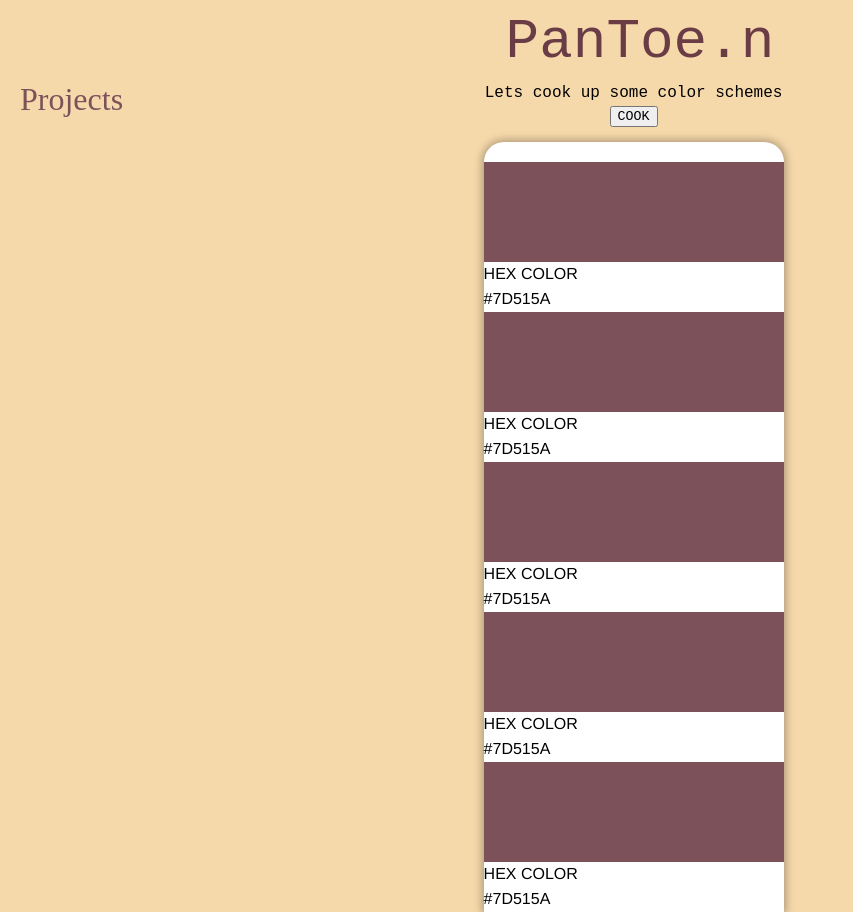
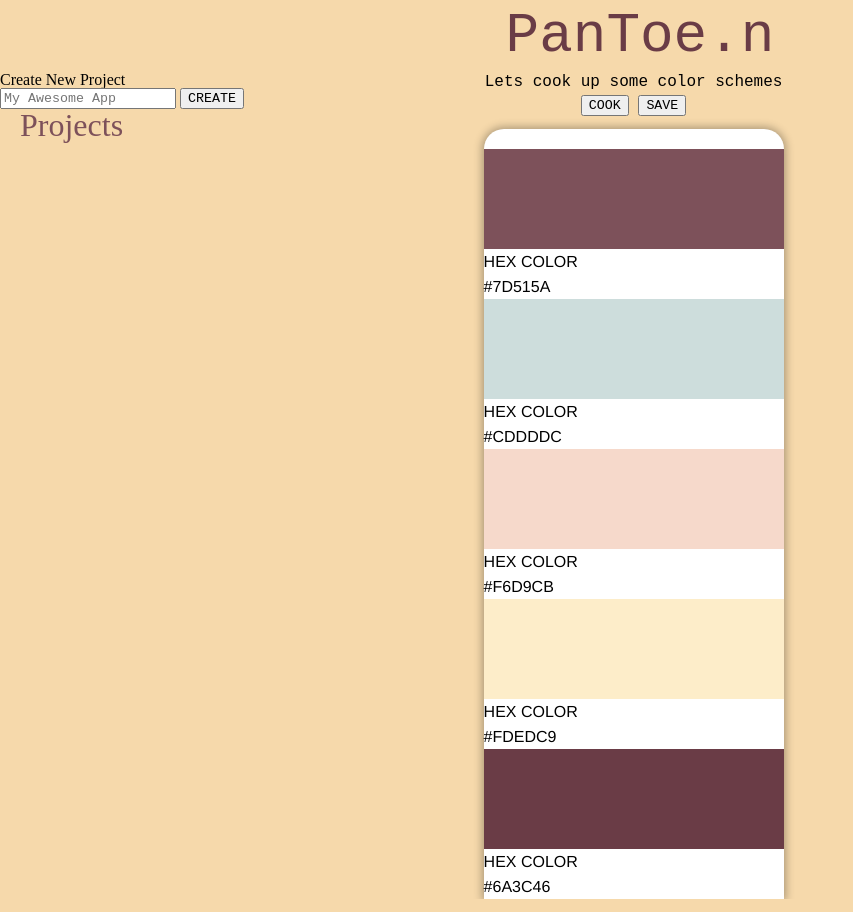
Before and after one commit to flevenson/pantoen, a website: page public/index.html in a window 1280 px wide. Shown: the whole page, without its empty margins (0-853 px from the left). Drawn offline with Linux system fonts and the light colour scheme; a web font is replaced by a local one.

Commit message:
Set up basic HTML for project submission

```diff
--- a/public/css/styles.css
+++ b/public/css/styles.css
@@ -8,7 +8,7 @@ body {
   background-color: #F6D9AB;
   display: grid;
   grid-template-columns: 33% 33% 33%;
-  grid-template-rows:  83px 1fr;
+  grid-template-rows:  72px 1fr;
 }
 
 header, main, section {
@@ -33,7 +33,6 @@ h1 {
   font-family: 'Nova Mono', monospace;
   font-size: 3.5rem;
   color: #6A3C46;
-  margin: 12px;
 }
 
 article, section {
@@ -41,7 +40,7 @@ article, section {
 }
 
 .controls {
-  margin-bottom: 12.5px;
+  margin-bottom: 11px;
   height: 46px;
   justify-content: space-around;
   display: flex;
@@ -62,6 +61,22 @@ article {
 
 .first-color {
   margin-top: 20px;
+}
+
+.second-color {
+  background-color: #CDDDDC;
+}
+
+.third-color {
+  background-color: #F6D9CB;
+}
+
+.fourth-color {
+  background-color: #FDEDC9;
+}
+
+.fifth-color {
+  background-color: #6A3C46;
 }
 
 .hex-info {
--- a/public/index.html
+++ b/public/index.html
@@ -13,7 +13,10 @@
     <main>
       <section class='controls'>
         <p>Lets cook up some color schemes</p>
-        <button class='randomize-btn'>COOK</button>
+        <div class='btn-holder'>
+          <button class='randomize-btn'>COOK</button>
+          <button class='save-btn'>SAVE</button>
+        </div>
       </section>
       <article>
         <section>
@@ -29,7 +32,7 @@
           </div>
           <div class='hex-info'>
             <h5>HEX COLOR</h5>
-            <p class='hex-code'>#7D515A</p>
+            <p class='hex-code'>#CDDDDC</p>
           </div>
         </section>
         <section>
@@ -37,7 +40,7 @@
           </div>
           <div class='hex-info'>
             <h5>HEX COLOR</h5>
-            <p class='hex-code'>#7D515A</p>
+            <p class='hex-code'>#F6D9CB</p>
           </div>
         </section>
         <section>
@@ -45,7 +48,7 @@
           </div>
           <div class='hex-info'>
             <h5>HEX COLOR</h5>
-            <p class='hex-code'>#7D515A</p>
+            <p class='hex-code'>#FDEDC9</p>
           </div>
         </section>
         <section>
@@ -53,13 +56,21 @@
           </div>
           <div class='hex-info'>
             <h5>HEX COLOR</h5>
-            <p class='hex-code'>#7D515A</p>
+            <p class='hex-code'>#6A3C46</p>
           </div>
         </section>
       </article>
     </main>
-    <aside>
-      <h2>Projects</h2>
+    <aside class='side-controls'>
+      <div class='create-project-controls'>
+       <h3>Create New Project</h3>
+       <input placeholder="My Awesome App" />
+       <button>CREATE</button>
+      </div>
+      <div class='projects-holder'>
+        <h2>Projects</h2>
+
+      </div>
     </aside>
     <script type='text/javascript' src='js/scripts.js'></script>
   </body>
```
